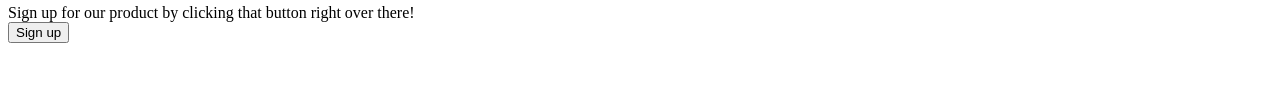
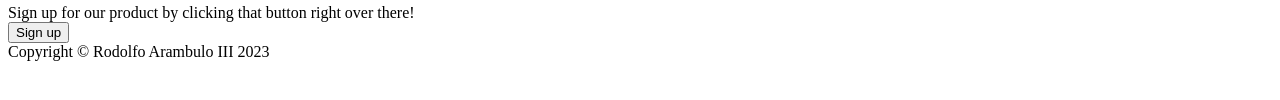
Before and after one commit to rodolfoarambulo/landing-page, a plain HTML site: page index.html in a window 1280 px wide. Shown: the part 630-730 px from the top of the page. Drawn offline with Linux system fonts and the light colour scheme.

Commit message:
Add footer

```diff
--- a/index.html
+++ b/index.html
@@ -57,6 +57,8 @@
             <button>Sign up</button>
         </div>
     </div>
+
+    <div class="footer">Copyright © Rodolfo Arambulo III 2023</div>
 </body>
 
 </html>
```
